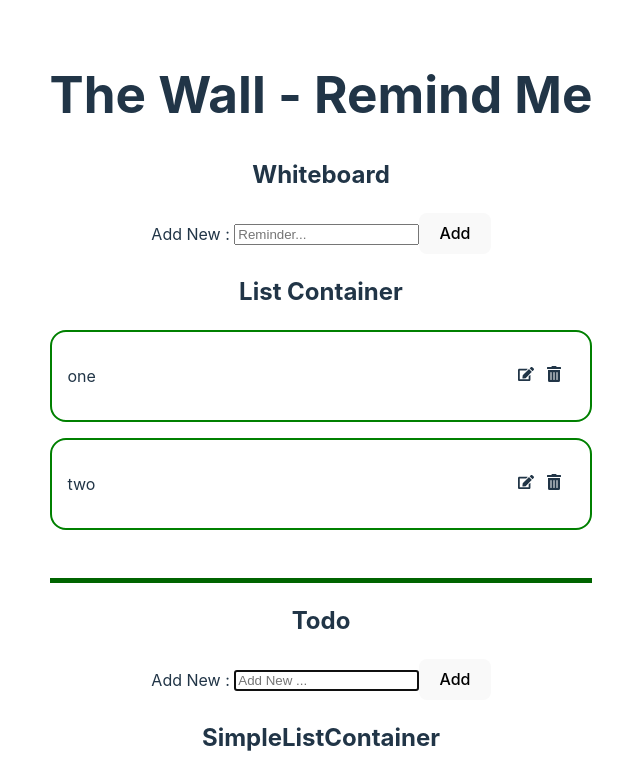
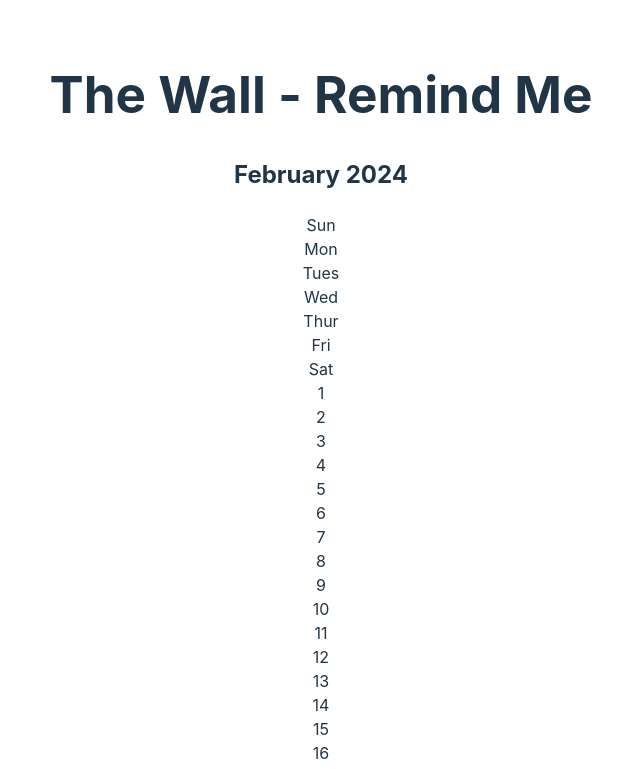
Before and after one commit to ehoversten/reactjs-wall, a React (Vite) app: page / in a window 1280 px wide. Shown: the top 769 px of the page, without its empty margins (319-959 px from the left). Built offline with nearby package versions, Linux system fonts and the light colour scheme.

Commit message:
getting started with logic and base layout

```diff
--- a/package.json
+++ b/package.json
@@ -10,6 +10,7 @@
     "preview": "vite preview"
   },
   "dependencies": {
+    "date-fns": "^3.3.1",
     "react": "^18.2.0",
     "react-beautiful-dnd": "^13.1.1",
     "react-dom": "^18.2.0",
--- a/src/App.jsx
+++ b/src/App.jsx
@@ -2,6 +2,7 @@ import { useState } from 'react'
 import './App.css'
 import Whiteboard from './pages/Whiteboard';
 import Todo from './pages/Todo';
+import Calendar from './pages/Calendar';
 
 function App() {
 
@@ -11,6 +12,7 @@ function App() {
     <>
       <div>
         <h1>The Wall - Remind Me</h1>
+        <Calendar />
         <Whiteboard />
         <Todo />
       </div>
--- /dev/null
+++ b/src/pages/Calendar.jsx
@@ -0,0 +1,31 @@
+import React from 'react';
+import { format, startOfMonth, endOfMonth, eachDayOfInterval } from 'date-fns';
+
+function Calendar() {
+    const currentDate = new Date();
+    const WEEKDAYS = ["Sun", "Mon", "Tues", "Wed", "Thur", "Fri", "Sat"]
+    const firstDayOfMonth = startOfMonth(currentDate);
+    const lastDayOfMonth = endOfMonth(currentDate);
+
+    const daysInMonth = eachDayOfInterval({
+        start: firstDayOfMonth,
+        end: lastDayOfMonth,
+    })
+  return (
+    <div className="event-container">
+        <div>
+            <h2 className='text-center'>{format(currentDate, "MMMM yyyy")}</h2>
+        </div>
+        <div className="grid-container">
+            {WEEKDAYS.map(day => {
+                return <div key={day}>{day}</div>
+            })}
+            {daysInMonth.map((day, index) => {
+                return <div key={index}>{format(day, "d")}</div>
+            })}
+        </div>
+    </div>
+  )
+}
+
+export default Calendar
```
